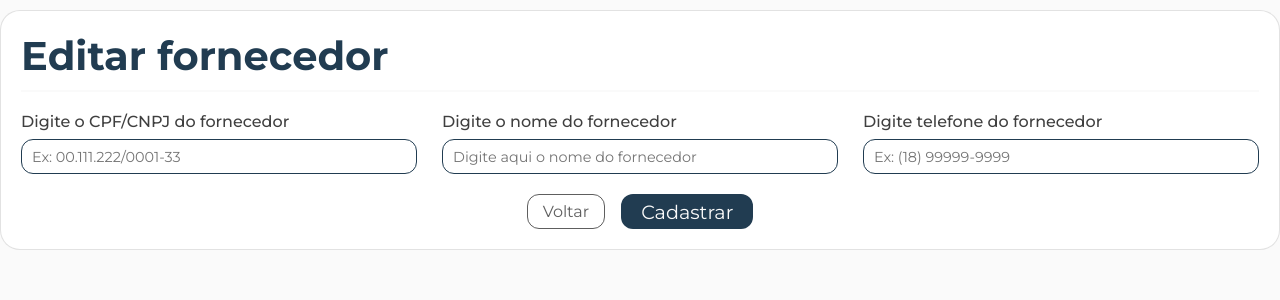
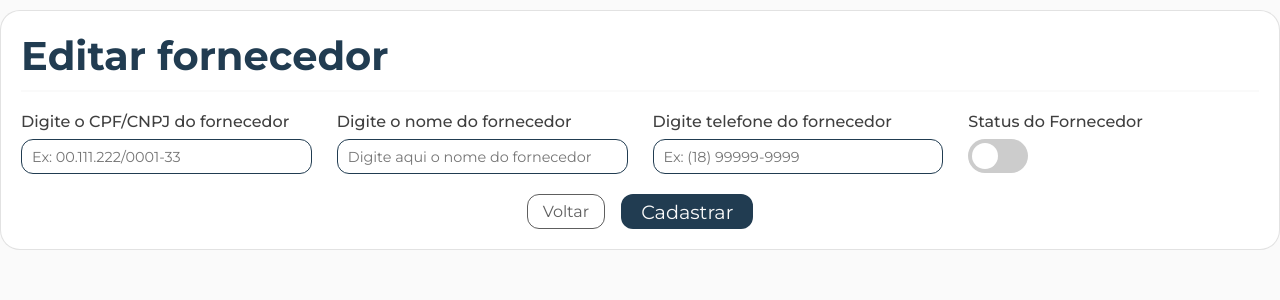
Before and after one commit to matheusferrucio/Gerenciador-gastos-obras, a PHP site: page /controle_gastos_obras/pages/front/edits/editar_fornecedor.php?idFornecedor=1 in a window 1280 px wide. Shown: the part 50-350 px from the top of the page. Run offline with PHP 8.4, Linux system fonts and the light colour scheme; a user stored in the database is signed in; data that the repository does not hold is empty.

Commit message:
Adicionei um toggle button para editar o status do fornecedor

```diff
--- a/css/formsCadastros.css
+++ b/css/formsCadastros.css
@@ -112,6 +112,54 @@
             color: var(--realce02);
          }
       }
+
+      & label.switch {
+         position: relative;
+         display: flex;
+         width: 60px;
+         height: 34px;
+
+         & input[type=checkbox] {
+            position: absolute;
+            opacity: 0;
+            width: 0;
+            height: 0;
+         }
+
+         & span.slider {
+            position: absolute;
+            cursor: pointer;
+            top: 0;
+            left: 0;
+            right: 0;
+            bottom: 0;
+            background-color: #ccc;
+            border-radius: 34px;
+            transition: var(--trans04);
+         }
+
+         & span.slider:before {
+            position: absolute;
+            content: "";
+            height: 26px;
+            width: 26px;
+            bottom: 4px;
+            left: 4px;
+            background-color: var(--branco);
+            border-radius: 50%;
+            transition: var(--trans04);
+         }
+
+         & input:checked + .slider:before {
+            -webkit-transform: translateX(26px);
+            -ms-transform: translateX(26px);
+            transform: translateX(26px);
+         }
+
+         & input:checked + .slider {
+            background-color: var(--verde);
+         }
+      }
    }
 
    & .rowBtn {
--- a/css/table.css
+++ b/css/table.css
@@ -23,10 +23,6 @@ table {
 
    & tr:not(:last-of-type) {
       border-bottom: 1px solid var(--borda-card);
-   }
-
-   & tr:last-of-type {
-      border-radius: 0 0 10px 10px;
    }
 
    & th {
--- /dev/null
+++ b/pages/back/edits/editar_fornecedoresdb.php
@@ -0,0 +1 @@
+<?php
--- a/pages/front/edits/editar_fornecedor.php
+++ b/pages/front/edits/editar_fornecedor.php
@@ -26,7 +26,7 @@
                   <h1>Editar fornecedor</h1>
                </div>
 
-               <form action="<?= BASE_URL; ?>pages/back/edits/editar_clientesdb.php" method="POST">
+               <form action="<?= BASE_URL; ?>pages/back/edits/editar_fornecedoresdb.php" method="POST">
                   <input
                      type="hidden"
                      name="id-fornecedor"
@@ -67,6 +67,18 @@
                            value="<?= $dados['telefone'] ?>"
                            required>
                      </div>
+
+                     <div class="particao">
+                        <label for="statusFornecedor">Status do Fornecedor</label>
+                        <label class="switch">
+                           <input
+                              type="checkbox"
+                              name="statusFornecedor"
+                              id="statusFornecedor"
+                              <?= $dados['status_fornecedor'] == "ativo" ? "checked" : ""; ?>>
+                           <span class="slider round"></span>
+                        </label>
+                     </div>
                   </div>
 
                   <div class="row rowBtn">
```
